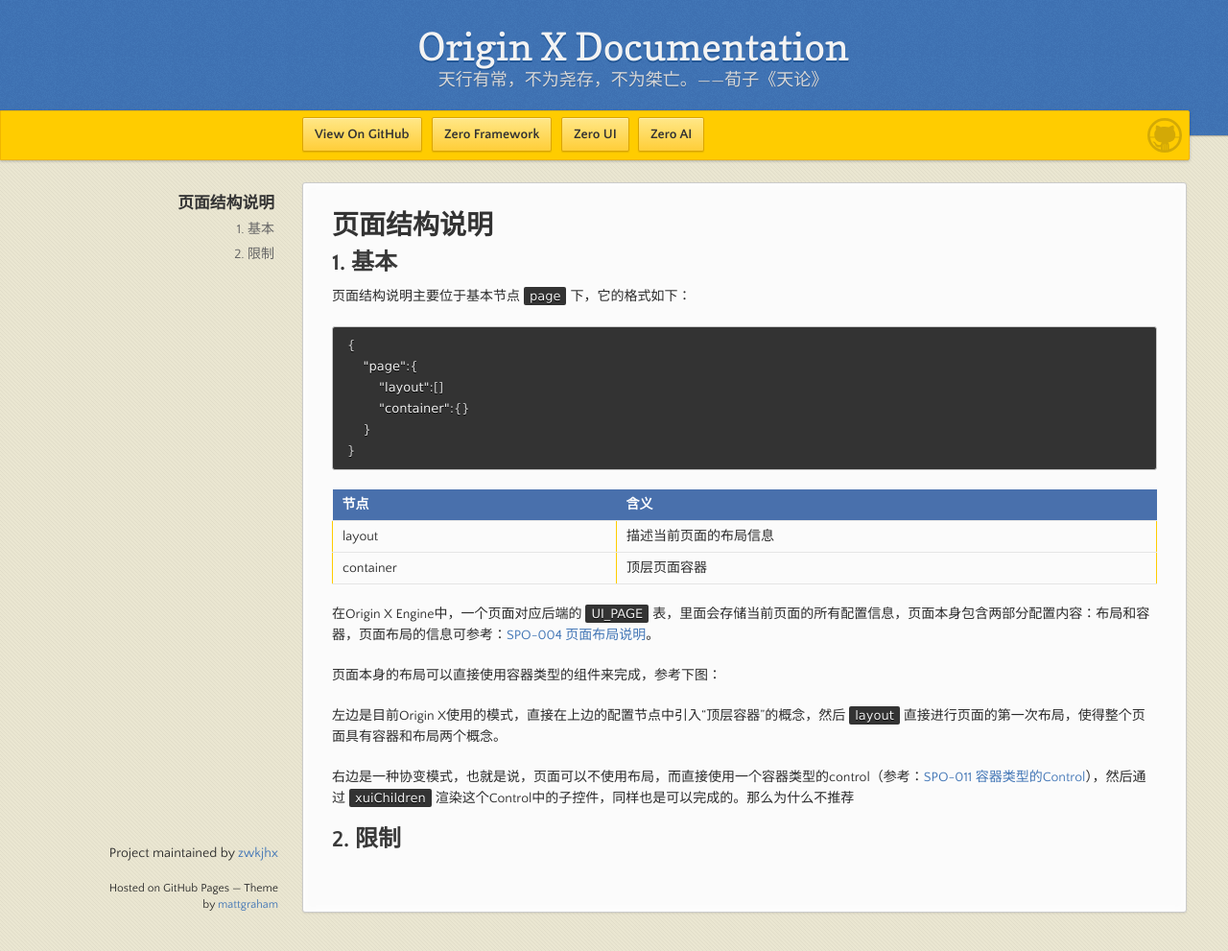
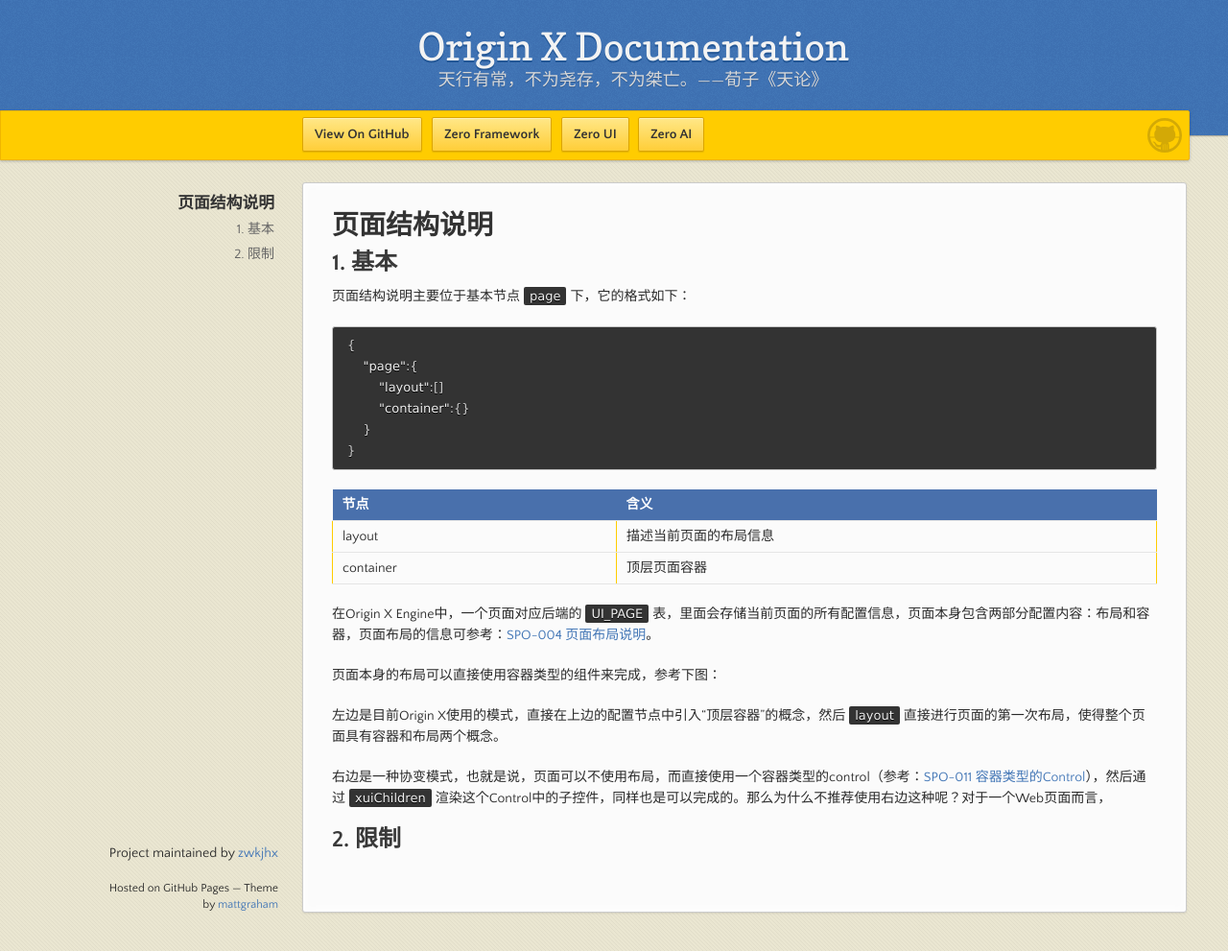
Before and after one commit to zwkjhx/ox-doc, a Jekyll site: the page built from specification/3-origin-xgui-fan/spo-003-bu-ju-pei-zhi-gui-fan.md, in a window 1280 px wide and 991 px high. Shown: the whole window at 96% size. Built offline with Jekyll 4.4.1, drawn with Linux system fonts in a browser that asks for light colours; our own code applies the rules of GitHub Pages for plain Markdown files.

Commit message:
Updates specification/3-origin-xgui-fan/spo-003-bu-ju-pei-zhi-gui-fan.md
Auto commit by GitBook Editor

```diff
--- a/specification/3-origin-xgui-fan/spo-003-bu-ju-pei-zhi-gui-fan.md
+++ b/specification/3-origin-xgui-fan/spo-003-bu-ju-pei-zhi-gui-fan.md
@@ -22,10 +22,8 @@
 
 页面本身的布局可以直接使用容器类型的组件来完成，参考下图：
 
-
-
 左边是目前Origin X使用的模式，直接在上边的配置节点中引入“顶层容器”的概念，然后`layout`直接进行页面的第一次布局，使得整个页面具有容器和布局两个概念。
 
-右边是一种协变模式，也就是说，页面可以不使用布局，而直接使用一个容器类型的control（参考：[SPO-011 容器类型的Control](/specification/3-origin-xgui-fan/spo-011-rong-qi-lei-xing-de-control.md)），然后通过`xuiChildren`渲染这个Control中的子控件，同样也是可以完成的。那么为什么不推荐
+右边是一种协变模式，也就是说，页面可以不使用布局，而直接使用一个容器类型的control（参考：[SPO-011 容器类型的Control](/specification/3-origin-xgui-fan/spo-011-rong-qi-lei-xing-de-control.md)），然后通过`xuiChildren`渲染这个Control中的子控件，同样也是可以完成的。那么为什么不推荐使用右边这种呢？对于一个Web页面而言，
 
 ## 2. 限制
```
